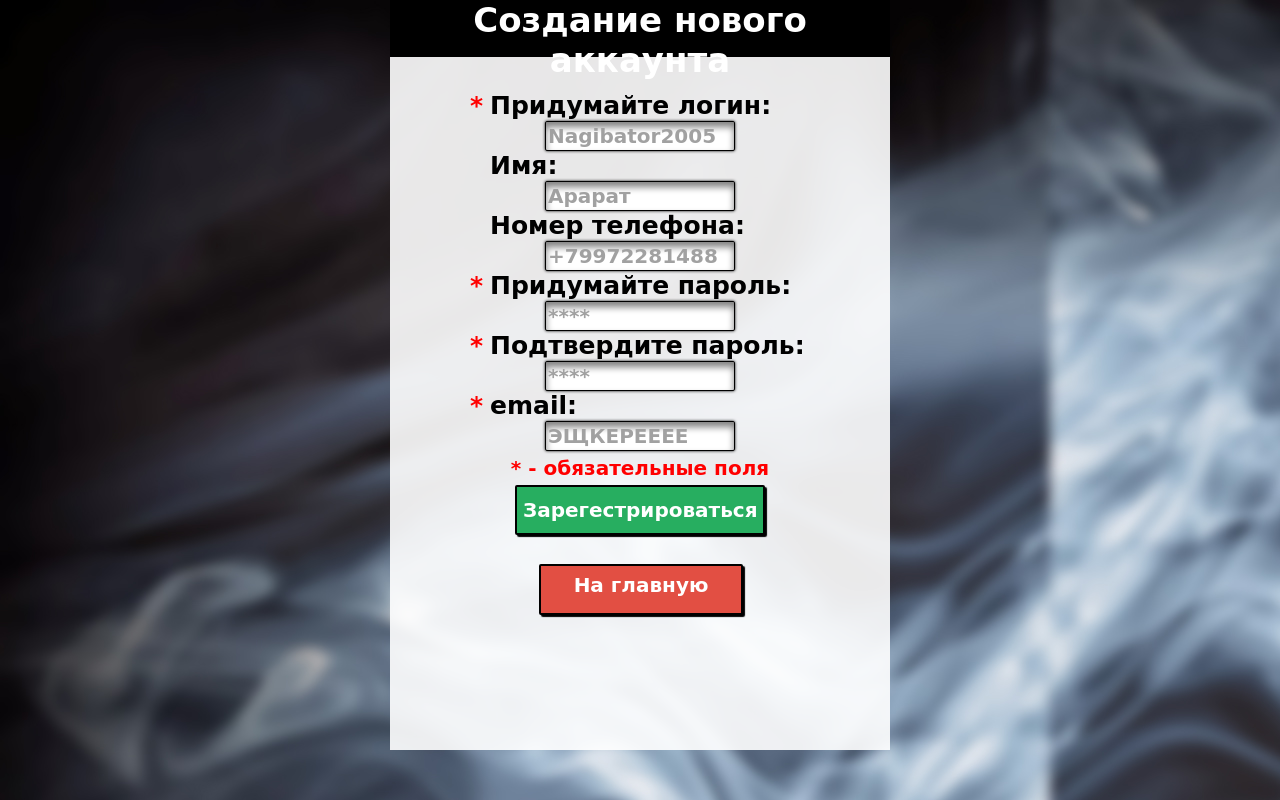
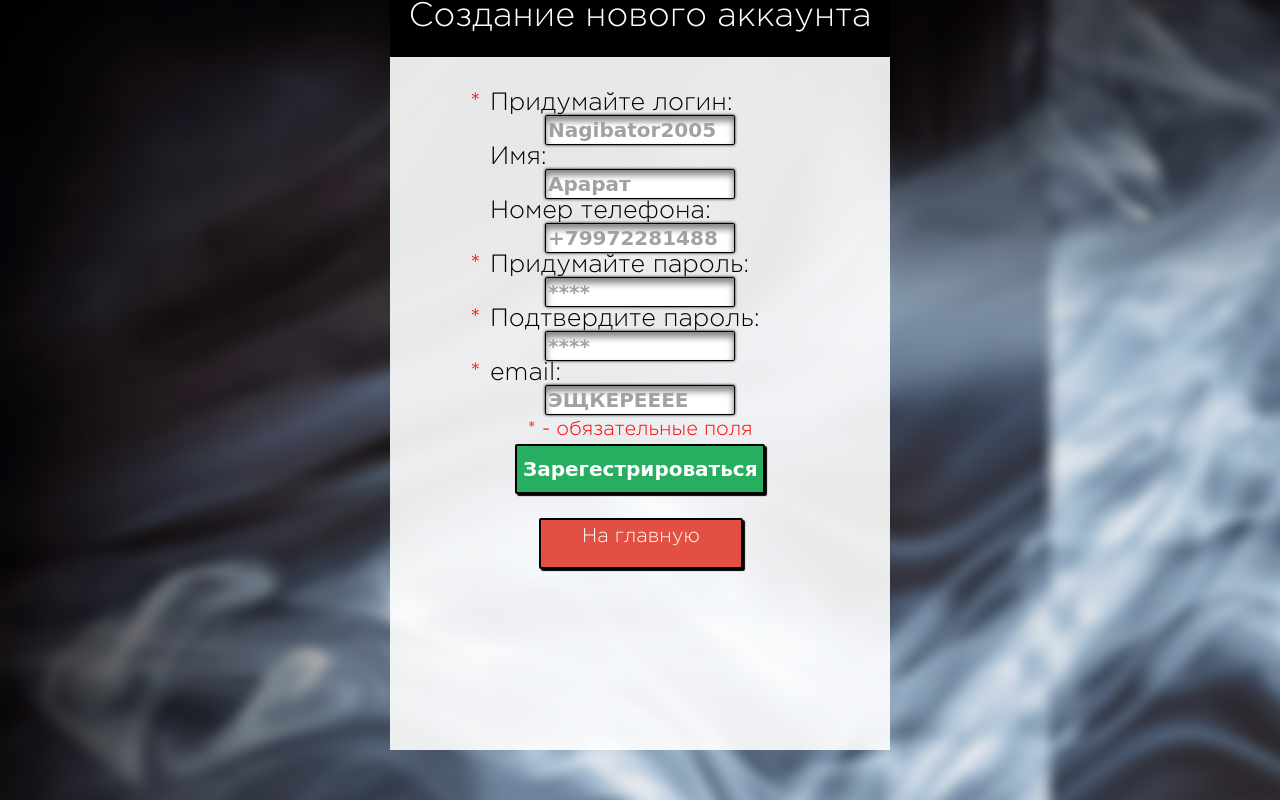
Before and after one commit to Sh1l0/localhost1, a PHP site: page /register/ in a window 1280 px wide. Run offline with PHP 8.4, Linux system fonts and the light colour scheme; data that the repository does not hold is empty.

Commit message:
Шрифт

```diff
--- a/styles/style.css
+++ b/styles/style.css
@@ -1,6 +1,11 @@
+@font-face {
+	font-family:Gotham Pro Light;
+	src: url('../styles/GothaProLig.otf') format("opentype");
+	font-weight: normal;
+	font-style: normal;
+}
 body{
-	font-family: 'comic sans MS';
-	font-weight: bold;
+	font-family:Gotham Pro Light;
 	background-image: url('../img/back.jpg');
 	background-attachment: fixed;
 	background-color: #222222;
```
Also changed, not shown: styles/GothaProLig.otf (added), styles/GothamBook.ttf (added).
